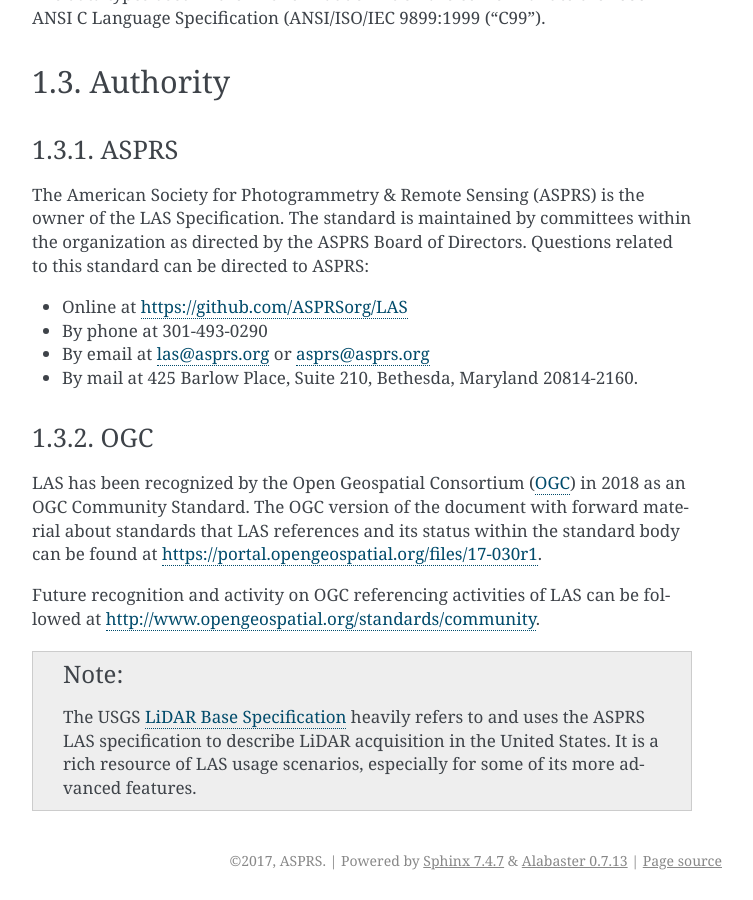
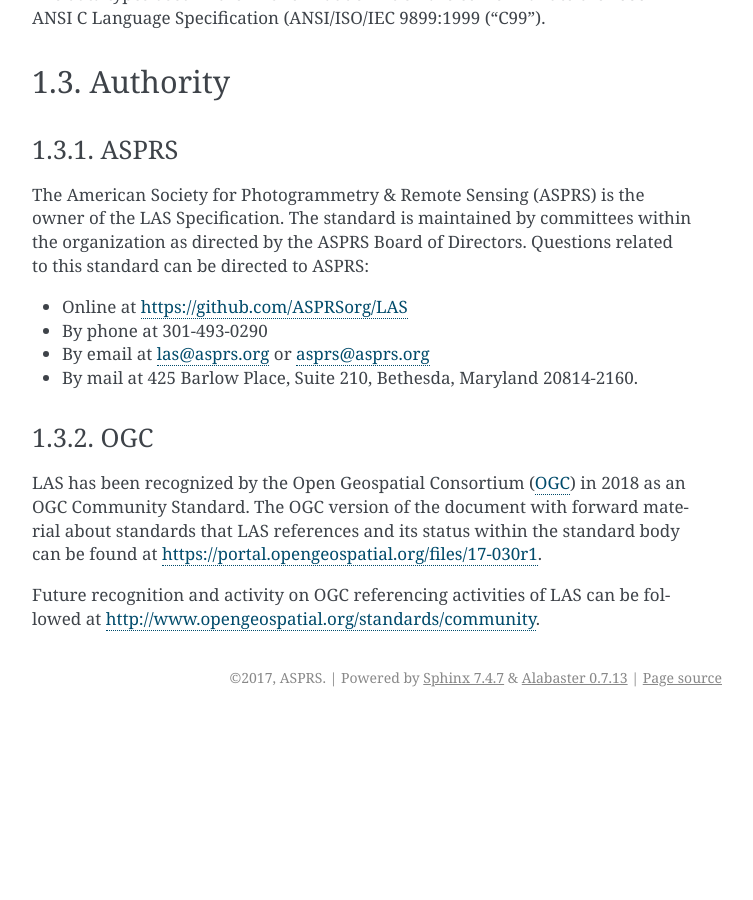
Before and after one commit to ASPRSorg/LAS, a Sphinx documentation site: the page built from source/01_intro.txt, in a window 1280 px wide and 900 px high, scrolled down 1998 px. Shown: the whole window, without its empty margins (388-1141 px from the left). Built offline with Sphinx 7.4.7, drawn with Linux system fonts in a browser that asks for light colours; after the commit the page ends 2715 px from its top, so only the background shows below that; some of the changed text lies outside the part shown.

Commit message:
Removed USGS LBS reference, which belongs in #71.

```diff
--- a/source/01_intro.txt
+++ b/source/01_intro.txt
@@ -33,7 +33,7 @@
   * Multiple capitalization & typo corrections.
   * Updated ASPRS contact info.
     (`I-30 <https://github.com/ASPRSorg/LAS/issues/30>`_)
-  * Added OGC endorsement and USGS LBS reference.
+  * Added OGC endorsement.
     (`I-31 <https://github.com/ASPRSorg/LAS/issues/31>`_)
   * Reserved Class 19 as Overhead Structure in PDRFs 6-10.
     (`I-26 <https://github.com/ASPRSorg/LAS/issues/26>`_)
@@ -129,15 +129,6 @@
 Future recognition and activity on OGC referencing activities of LAS can be
 followed at http://www.opengeospatial.org/standards/community.
 
-.. note::
-
-    The USGS `LiDAR Base Specification`_ heavily refers to and uses the
-    ASPRS LAS specification to describe LiDAR acquisition in the United
-    States. It is a rich resource of LAS usage scenarios, especially
-    for some of its more advanced features.
-
-.. _`LiDAR Base Specification`: https://pubs.er.usgs.gov/publication/tm11B4
-
 .. _`OGC`: http://www.opengeospatial.org
 
 .. raw:: latex
```
